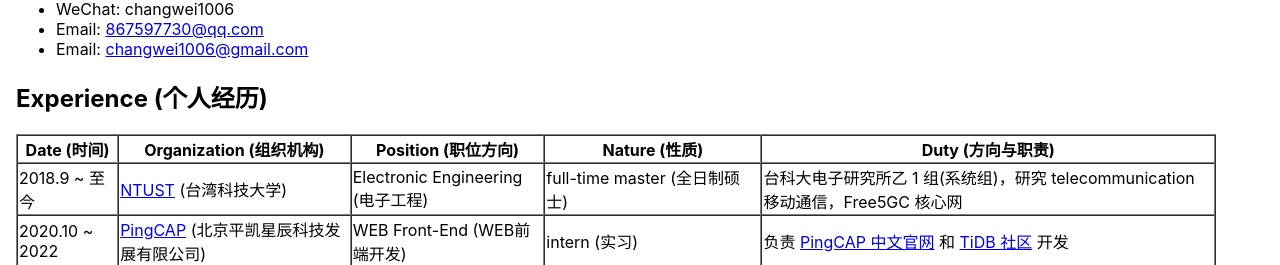
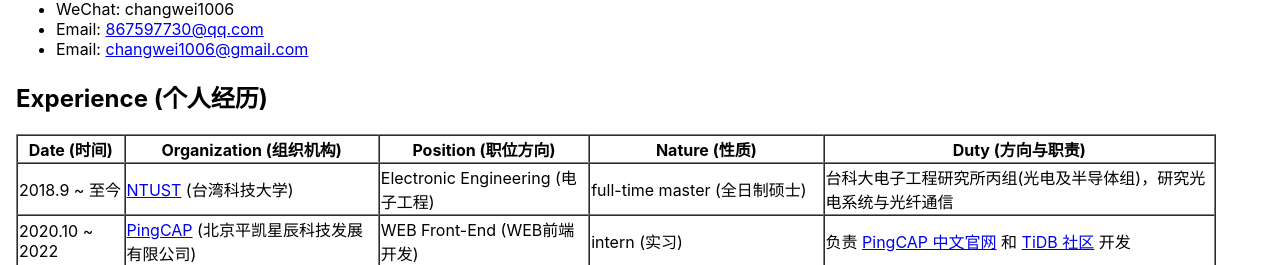
Before and after one commit to cw1997/changwei.me, a React app: page / in a window 1280 px wide. Shown: the part 935-1200 px from the top of the page. Built offline with nearby package versions, Linux system fonts and the light colour scheme.

Commit message:
update Home page: update research direction of the master's degree
Signed-off-by: Chang Wei <changwei1006@gmail.com>

```diff
--- a/src/pages/Home/Home.tsx
+++ b/src/pages/Home/Home.tsx
@@ -96,7 +96,7 @@
             </tr>
             <tr>
               <td>2018.9 ~ 至今</td><td><a href="https://www.ntust.edu.tw/">NTUST</a> (台湾科技大学)</td><td>Electronic Engineering (电子工程)</td><td>full-time master (全日制硕士)</td>
-              <td>台科大电子研究所乙 1 组(系统组)，研究 telecommunication 移动通信，Free5GC 核心网</td>
+              <td>台科大电子工程研究所丙组(光电及半导体组)，研究光电系统与光纤通信</td>
             </tr>
             <tr>
               <td>2020.10 ~ 2022</td><td><a href="https://pingcap.com">PingCAP</a> (北京平凯星辰科技发展有限公司)</td><td>WEB Front-End (WEB前端开发)</td><td>intern (实习)</td>
```
